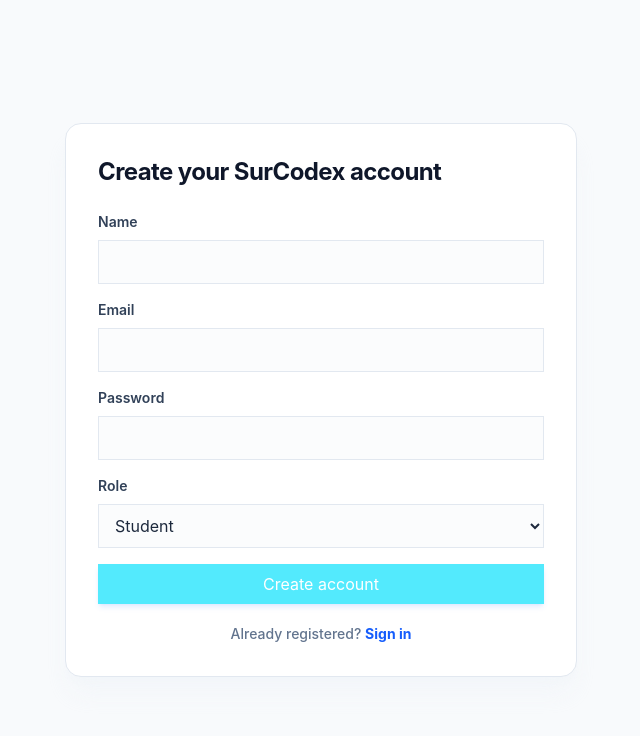
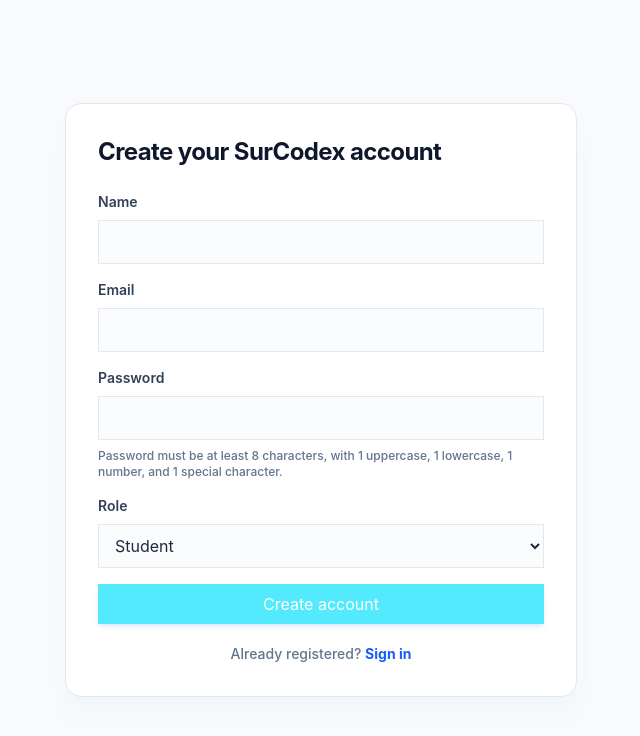
Before and after one commit to Amar-H-G/questa, a React (Vite) app in the folder frontend/: page /register in a window 1280 px wide. Shown: the top 736 px of the page, without its empty margins (319-959 px from the left). Built offline with nearby package versions, Linux system fonts and the light colour scheme; no server answers.

Commit message:
check all

```diff
--- a/frontend/src/modules/auth/pages/RegisterPage.jsx
+++ b/frontend/src/modules/auth/pages/RegisterPage.jsx
@@ -33,6 +33,9 @@
           <TextField label="Name" value={form.name} onChange={(e) => setForm({ ...form, name: e.target.value })} />
           <TextField label="Email" type="email" value={form.email} onChange={(e) => setForm({ ...form, email: e.target.value })} />
           <TextField label="Password" type="password" value={form.password} onChange={(e) => setForm({ ...form, password: e.target.value })} />
+          <p className="-mt-2 text-xs text-slate-500 font-medium">
+            Password must be at least 8 characters, with 1 uppercase, 1 lowercase, 1 number, and 1 special character.
+          </p>
           <label className="block">
             <span className="mb-2 block text-sm font-semibold text-slate-700">Role</span>
             <select
--- a/frontend/src/modules/auth/pages/ResetPassPage.jsx
+++ b/frontend/src/modules/auth/pages/ResetPassPage.jsx
@@ -90,7 +90,7 @@
             <div className="text-center">
               <h2 className="text-2xl font-bold tracking-tight">Set new password</h2>
               <p className="mt-2 text-sm text-slate-500 font-medium">
-                Choose a strong password containing at least 8 characters.
+                Choose a strong password containing at least 8 characters, with 1 uppercase, 1 lowercase, 1 number, and 1 special character.
               </p>
             </div>
 
```
Also changed, not shown: 1 other file (tests, documents, lock files or other folders).
